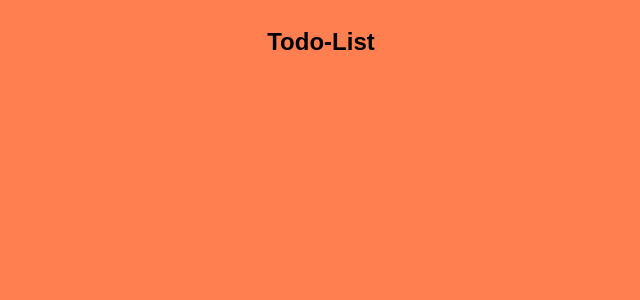
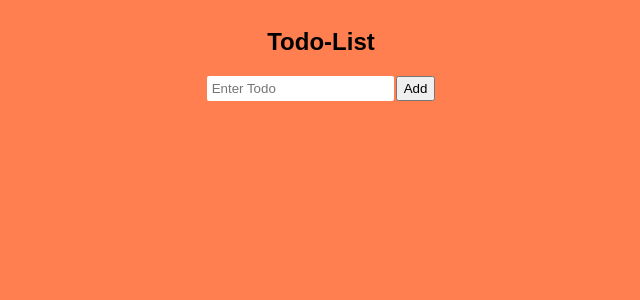
Before and after one commit to abhishekkushwahaa/Machine-Coding-Interview, a React (Vite) app in the folder react/todo-list/: page / in a window 1280 px wide. Shown: the top 300 px of the page, without its empty margins (319-959 px from the left). Built offline with nearby package versions, Linux system fonts and the light colour scheme.

Commit message:
todo-list

```diff
--- a/react/todo-list/src/App.jsx
+++ b/react/todo-list/src/App.jsx
@@ -1,11 +1,17 @@
+import { useState } from "react"
 
 function App() {
+  const [input, setInput] = useState("")
   return (
     <>
       <div className="todo-container">
         <h2>Todo-List</h2>
       </div>
-      <div></div>
+      <div className="list-container">
+        <input className="todo-input" type="text" placeholder="Enter Todo"
+          value={input} onChange={(e) => setInput(e.target.value)} />
+        <button>Add</button>
+      </div>
     </>
   )
 }
--- a/react/todo-list/src/index.css
+++ b/react/todo-list/src/index.css
@@ -7,3 +7,19 @@ body {
     display: flex;
     justify-content: center;
 }
+
+.list-container {
+    display: flex;
+    justify-content: center;
+}
+
+.todo-input {
+    padding: 5.1px;
+    margin-right: 2px;
+    border: 1px;
+    border-radius: 2px;
+}
+
+.todo-input:focus {
+    outline: none;
+}
```
